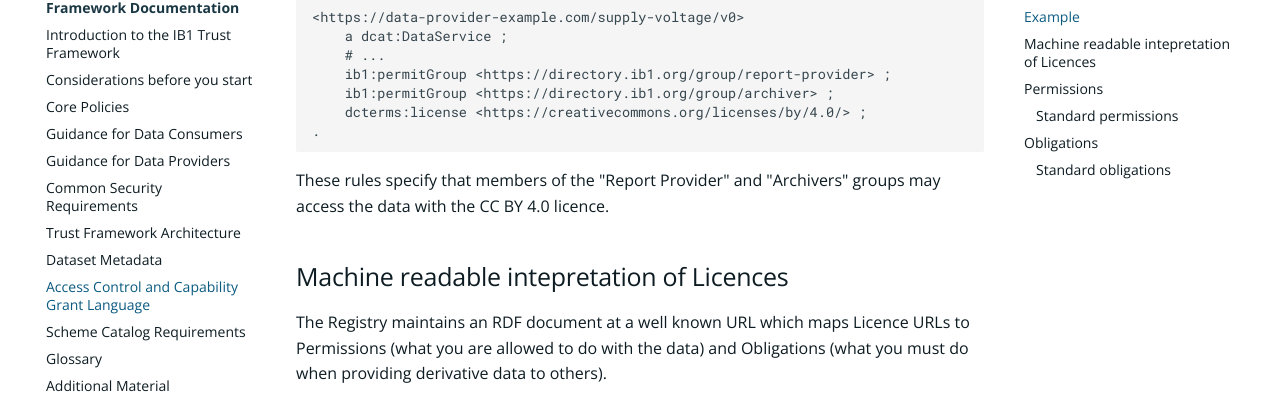
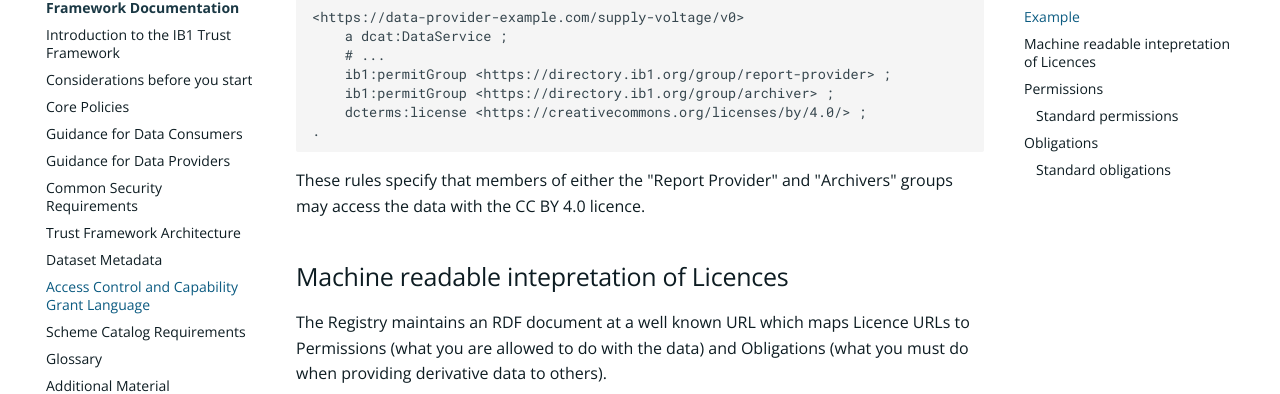
Before and after one commit to icebreakerone/ib1-technical-docs, an MkDocs documentation site: the page built from docs/access_control_specification.md, in a window 1280 px wide and 900 px high, scrolled down 409 px. Shown: the part 91-485 px from the top of the window. Built offline with MkDocs 1.6.1 and Material for MkDocs 9.7.7, drawn with Linux system fonts in a browser that asks for light colours; plug-ins that fetch from the network failed and are left out; comment, search, counter and statistics services are not loaded; the version menu is left out; some of the changed lines change nothing that is shown.

Commit message:
docs/access_control_specification.md updated from https://stackedit.net/

````diff
--- a/docs/access_control_specification.md
+++ b/docs/access_control_specification.md
@@ -20,7 +20,7 @@ Scheme-conforming data sources use a [Scheme Catalog Requirements Documents](sch
 .
 ```
 
-These rules specify that members of the "Report Provider" and "Archivers" groups may access the data with the CC BY 4.0 licence.
+These rules specify that members of either the "Report Provider" and "Archivers" groups may access the data with the CC BY 4.0 licence.
 
 
 ## Machine readable intepretation of Licences
@@ -122,8 +122,8 @@ Obligations are constraints on what the data consumer can do with the data, rest
 
 **NOTE**: Two additional common constraints in existing (mostly open) licenses are NonCommercial and NoDerivatives. These are explicitly not included here as it is possible to express this through the access conditions (i.e. rather than declaring that a data set is only available for non-commercial usage it is better to say that only non-commercial entities may access it). This is not quite equivalent, but simpler and better defined than the relative minefield of defining ‘non commercial use’.
 <!--stackedit_data:
-eyJoaXN0b3J5IjpbLTExODgxOTk0OTUsLTIxMzk5NDc4NTMsMj
-A4MDIxODM0LDc0MDExNzQ0OSwtMjEzMzk3OTQ2MywtNzQxMTM2
-MDkwLDkzNTA4Mzc0NywtOTY5MzAxMjUwLDExNzYxOTA5MDEsLT
-E5NjkxMzg4MjJdfQ==
+eyJoaXN0b3J5IjpbMTkxMzMwNjE5MiwtMTE4ODE5OTQ5NSwtMj
+EzOTk0Nzg1MywyMDgwMjE4MzQsNzQwMTE3NDQ5LC0yMTMzOTc5
+NDYzLC03NDExMzYwOTAsOTM1MDgzNzQ3LC05NjkzMDEyNTAsMT
+E3NjE5MDkwMSwtMTk2OTEzODgyMl19
 -->
````
